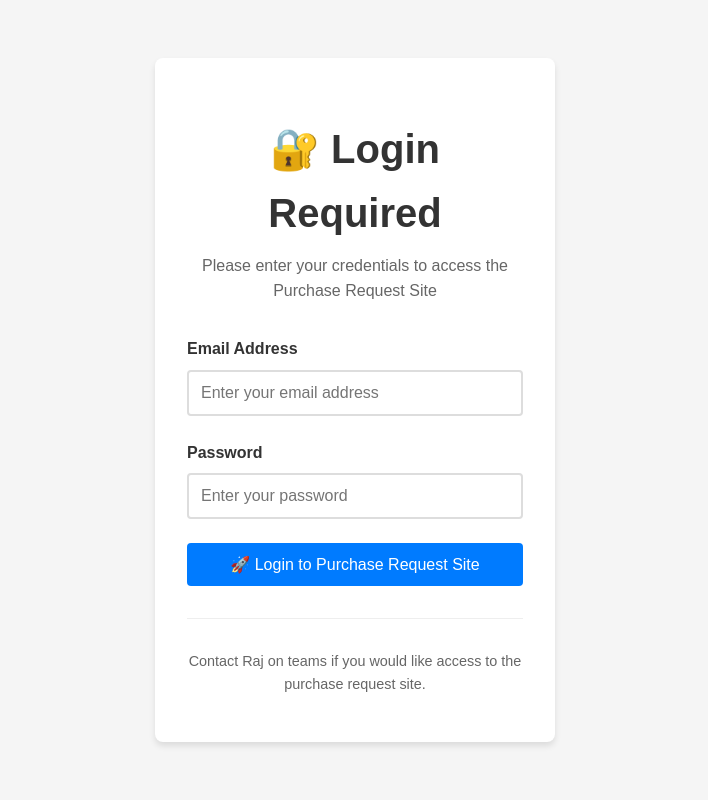
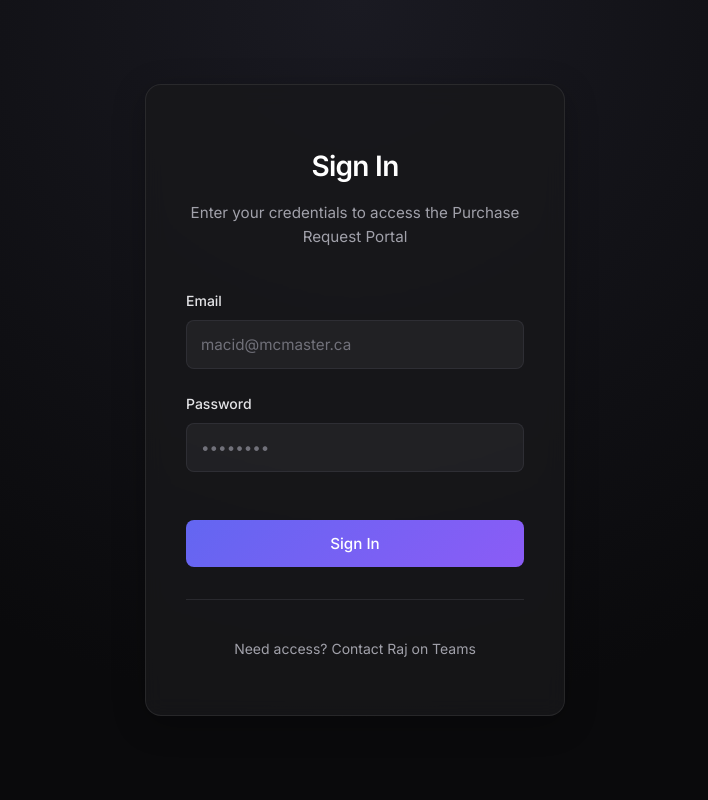
Before and after one commit to McMaster-Solar-Car-Project/purchase-request-site, a FastAPI app: page /login in a window 1280 px wide. Shown: the whole page, without its empty margins (285-993 px from the left). Run offline with FastAPI, Linux system fonts and the light colour scheme.

Commit message:
better login page

```diff
--- a/purchase_request_site/static/css/styles.css
+++ b/purchase_request_site/static/css/styles.css
@@ -798,49 +798,60 @@ h1 {
    ================================================================= */
 
 .login-body {
-    font-family: Arial, sans-serif;
+    font-family: 'Inter', -apple-system, BlinkMacSystemFont, sans-serif;
     margin: 0;
     padding: 0;
-    background-color: #f5f5f5;
+    background-color: #0a0a0c;
+    background-image: radial-gradient(circle at 50% 0%, #1a1a22 0%, #0a0a0c 70%);
     line-height: 1.6;
     min-height: 100vh;
     display: flex;
     align-items: center;
     justify-content: center;
+    color: #e4e4e7;
 }
 
 .login-container {
-    max-width: 400px;
+    max-width: 420px;
     width: 90%;
-    padding: 2rem;
-    background: white;
-    border-radius: 8px;
-    box-shadow: 0 4px 6px rgba(0, 0, 0, 0.1);
+    padding: 2.5rem;
+    background: rgba(24, 24, 27, 0.8);
+    border-radius: 16px;
+    box-shadow: 0 8px 32px rgba(0, 0, 0, 0.25);
+    backdrop-filter: blur(10px);
+    -webkit-backdrop-filter: blur(10px);
+    border: 1px solid rgba(255, 255, 255, 0.08);
 }
 
 .login-header {
     text-align: center;
-    margin-bottom: 2rem;
+    margin-bottom: 2.5rem;
 }
 
 .login-header h1 {
-    color: #333;
-    margin-bottom: 0.5rem;
+    color: #ffffff;
+    font-weight: 600;
+    font-size: 1.75rem;
+    margin-bottom: 0.75rem;
+    letter-spacing: -0.025em;
 }
 
 .login-header p {
-    color: #666;
+    color: #a1a1aa;
     margin: 0;
+    font-size: 0.95rem;
+    font-weight: 400;
 }
 
 .login-error-message {
-    background-color: #fee;
-    border: 1px solid #fcc;
-    color: #c33;
-    padding: 1rem;
-    border-radius: 4px;
-    margin-bottom: 1rem;
-    text-align: center;
+    background-color: rgba(239, 68, 68, 0.15);
+    border: 1px solid rgba(239, 68, 68, 0.3);
+    color: #fca5a5;
+    padding: 0.875rem;
+    border-radius: 8px;
+    margin-bottom: 1.5rem;
+    text-align: center;
+    font-size: 0.875rem;
 }
 
 .login-form-group {
@@ -850,48 +861,79 @@ h1 {
 .login-form-group label {
     display: block;
     margin-bottom: 0.5rem;
-    font-weight: bold;
-    color: #333;
+    font-weight: 500;
+    color: #e4e4e7;
+    font-size: 0.875rem;
+}
+
+.input-container {
+    position: relative;
 }
 
 .login-form-group input {
     width: 100%;
-    padding: 0.75rem;
-    border: 2px solid #ddd;
-    border-radius: 4px;
-    font-size: 1rem;
-    transition: border-color 0.3s;
+    padding: 0.875rem;
+    background-color: rgba(39, 39, 42, 0.7);
+    border: 1px solid rgba(63, 63, 70, 0.5);
+    border-radius: 8px;
+    font-size: 0.95rem;
+    transition: all 0.2s ease;
     box-sizing: border-box;
+    color: #e4e4e7;
+    font-family: 'Inter', -apple-system, BlinkMacSystemFont, sans-serif;
 }
 
 .login-form-group input:focus {
     outline: none;
-    border-color: #007bff;
+    border-color: #6366f1;
+    box-shadow: 0 0 0 2px rgba(99, 102, 241, 0.2);
+}
+
+.login-form-group input::placeholder {
+    color: #71717a;
 }
 
 .login-btn {
     width: 100%;
-    padding: 0.75rem;
-    background-color: #007bff;
+    padding: 0.875rem;
+    background: linear-gradient(135deg, #6366f1 0%, #8b5cf6 100%);
     color: white;
     border: none;
-    border-radius: 4px;
-    font-size: 1rem;
+    border-radius: 8px;
+    font-size: 0.95rem;
+    font-weight: 500;
     cursor: pointer;
-    transition: background-color 0.3s;
+    transition: all 0.2s ease;
+    font-family: 'Inter', -apple-system, BlinkMacSystemFont, sans-serif;
+    margin-top: 1.5rem;
 }
 
 .login-btn:hover {
-    background-color: #0056b3;
+    background: linear-gradient(135deg, #4f46e5 0%, #7c3aed 100%);
+    box-shadow: 0 4px 12px rgba(99, 102, 241, 0.3);
+    transform: translateY(-1px);
 }
 
 .login-footer {
     text-align: center;
     margin-top: 2rem;
-    padding-top: 1rem;
-    border-top: 1px solid #eee;
-    color: #666;
-    font-size: 0.9rem;
+    padding-top: 1.5rem;
+    border-top: 1px solid rgba(63, 63, 70, 0.5);
+    color: #a1a1aa;
+    font-size: 0.875rem;
+}
+
+/* Responsive adjustments */
+@media (max-width: 480px) {
+    .login-container {
+        padding: 2rem 1.5rem;
+    }
+
+    .login-options {
+        flex-direction: column;
+        align-items: flex-start;
+        gap: 1rem;
+    }
 }
 
 /* =================================================================
--- a/purchase_request_site/templates/login.html
+++ b/purchase_request_site/templates/login.html
@@ -6,13 +6,16 @@
     <meta name="viewport" content="width=device-width, initial-scale=1.0">
     <title>Login - Purchase Request Site</title>
     <link rel="stylesheet" href="/static/css/styles.css">
+    <link rel="preconnect" href="https://fonts.googleapis.com">
+    <link rel="preconnect" href="https://fonts.gstatic.com" crossorigin>
+    <link href="https://fonts.googleapis.com/css2?family=Inter:wght@300;400;500;600;700&display=swap" rel="stylesheet">
 </head>
 
 <body class="login-body">
     <div class="login-container">
         <div class="login-header">
-            <h1>🔐 Login Required</h1>
-            <p>Please enter your credentials to access the Purchase Request Site</p>
+            <h1>Sign In</h1>
+            <p>Enter your credentials to access the Purchase Request Portal</p>
         </div>
 
         {% if error_message %}
@@ -23,23 +26,26 @@
 
         <form method="POST" action="/login">
             <div class="login-form-group">
-                <label for="email">Email Address</label>
-                <input type="email" id="email" name="email" required placeholder="Enter your email address"
-                    value="{{ email or '' }}">
+                <label for="email">Email</label>
+                <div class="input-container">
+                    <input type="email" id="email" name="email" required placeholder="macid@mcmaster.ca" value="{{ email or '' }}">
+                </div>
             </div>
 
             <div class="login-form-group">
                 <label for="password">Password</label>
-                <input type="password" id="password" name="password" required placeholder="Enter your password">
+                <div class="input-container">
+                    <input type="password" id="password" name="password" required placeholder="••••••••">
+                </div>
             </div>
 
             <button type="submit" class="login-btn">
-                🚀 Login to Purchase Request Site
+                Sign In
             </button>
         </form>
 
         <div class="login-footer">
-            <p>Contact Raj on teams if you would like access to the purchase request site.</p>
+            <p>Need access? Contact Raj on Teams</p>
         </div>
     </div>
 </body>
--- a/run.py
+++ b/run.py
@@ -56,7 +56,7 @@ def main():
                     "--host",
                     "0.0.0.0",
                     "--port",
-                    "80",
+                    "8000",
                 ],
                 check=True,
             )
```
